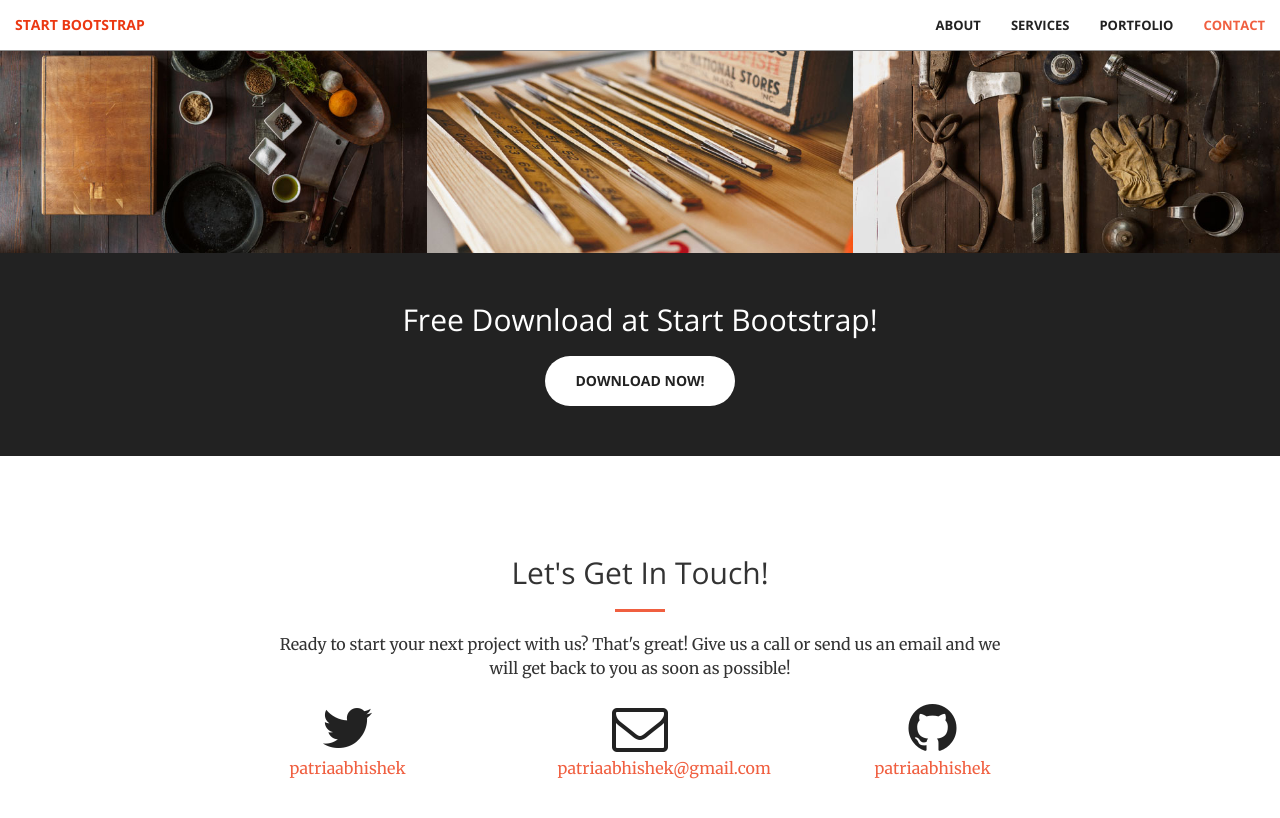
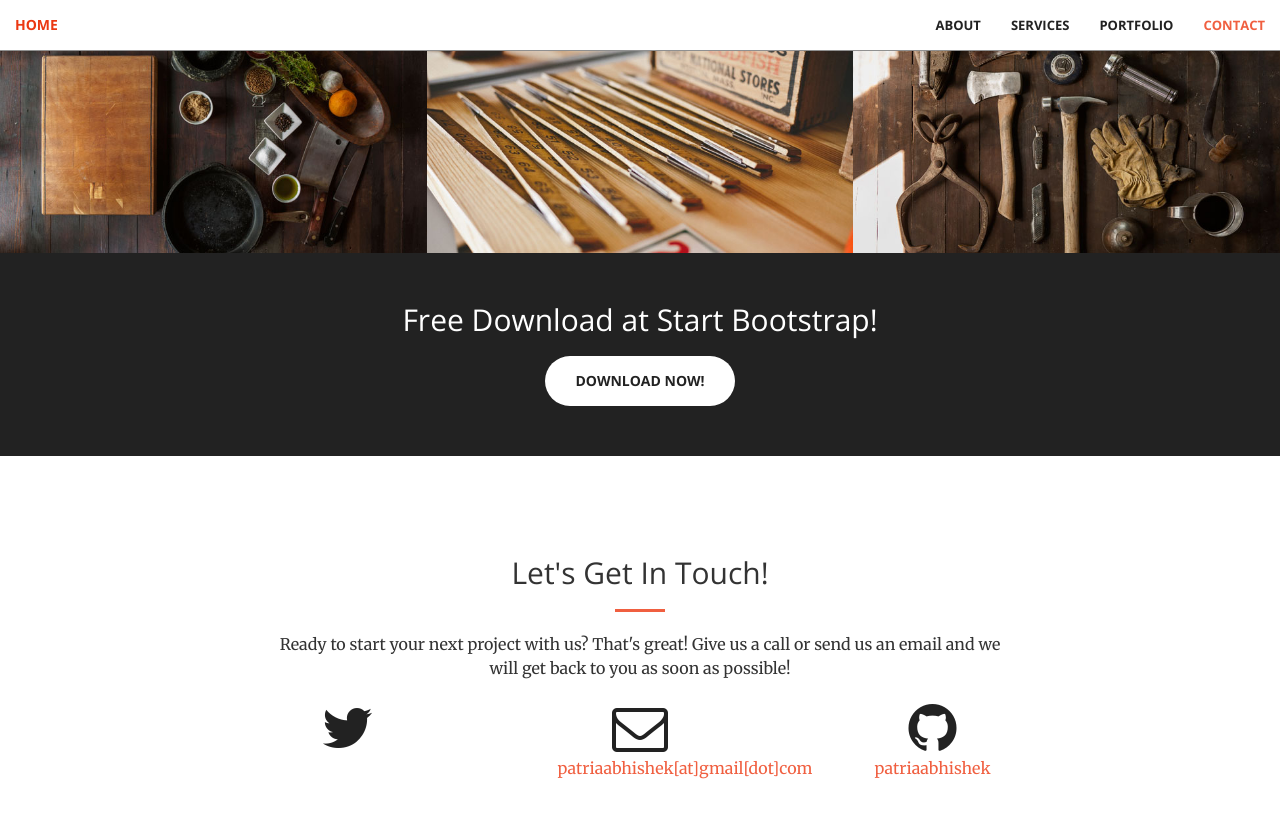
Before and after one commit to patriaabhishek/patriaabhishek.github.io, a Jekyll site: the page built from index.html, in a window 1280 px wide and 900 px high, scrolled down 1981 px. Shown: the top 818 px of the window. Built offline with Jekyll 4.4.1, drawn with Linux system fonts in a browser that asks for light colours.

Commit message:
Change contact usernames

```diff
--- a/_config.yml
+++ b/_config.yml
@@ -1,12 +1,13 @@
 # Site settings
 title: Abhishek Patria
-email: patriaabhishek@gmail.com
+email: patriaabhishek[at]gmail[dot]com
 description: > # this means to ignore newlines until "baseurl:"
 baseurl: "" # the subpath of your site, e.g. /blog/
 url: "" # the base hostname & protocol for your site
 
-twitter_username: patriaabhishek
 github_username: patriaabhishek
+facebook_username: patriaabhishek
+linkedin_username: in/abhishek-patria
 
 # Build settings
 markdown: kramdown
--- a/_includes/header.html
+++ b/_includes/header.html
@@ -1,7 +1,7 @@
 <header>
     <div class="header-content">
         <div class="header-content-inner">
-            <h3>Abhishek Patria</h3>
+            <h1>Abhishek Patria</h1>
             <hr>
             <p>A one stop destination to know more about my professional portfolio and an attempt of the answer to life, universe and everything</p>
             <a href="#about" class="btn btn-primary btn-xl page-scroll">Find Out More</a>
--- a/_includes/nav.html
+++ b/_includes/nav.html
@@ -8,7 +8,7 @@
                 <span class="icon-bar"></span>
                 <span class="icon-bar"></span>
             </button>
-            <a class="navbar-brand page-scroll" href="#page-top">Start Bootstrap</a>
+            <a class="navbar-brand page-scroll" href="#page-top">Home</a>
         </div>
 
         <!-- Collect the nav links, forms, and other content for toggling -->
```
